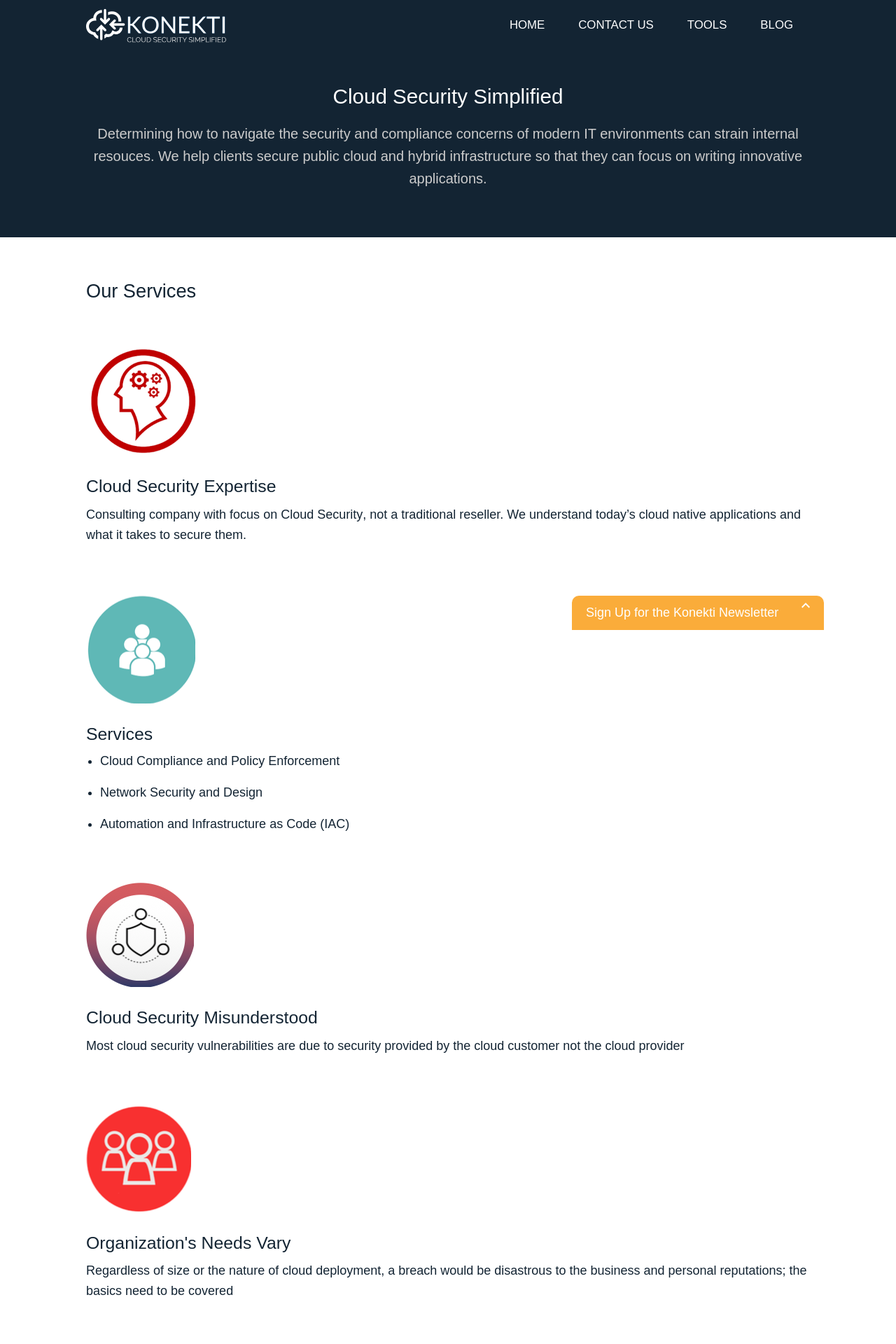
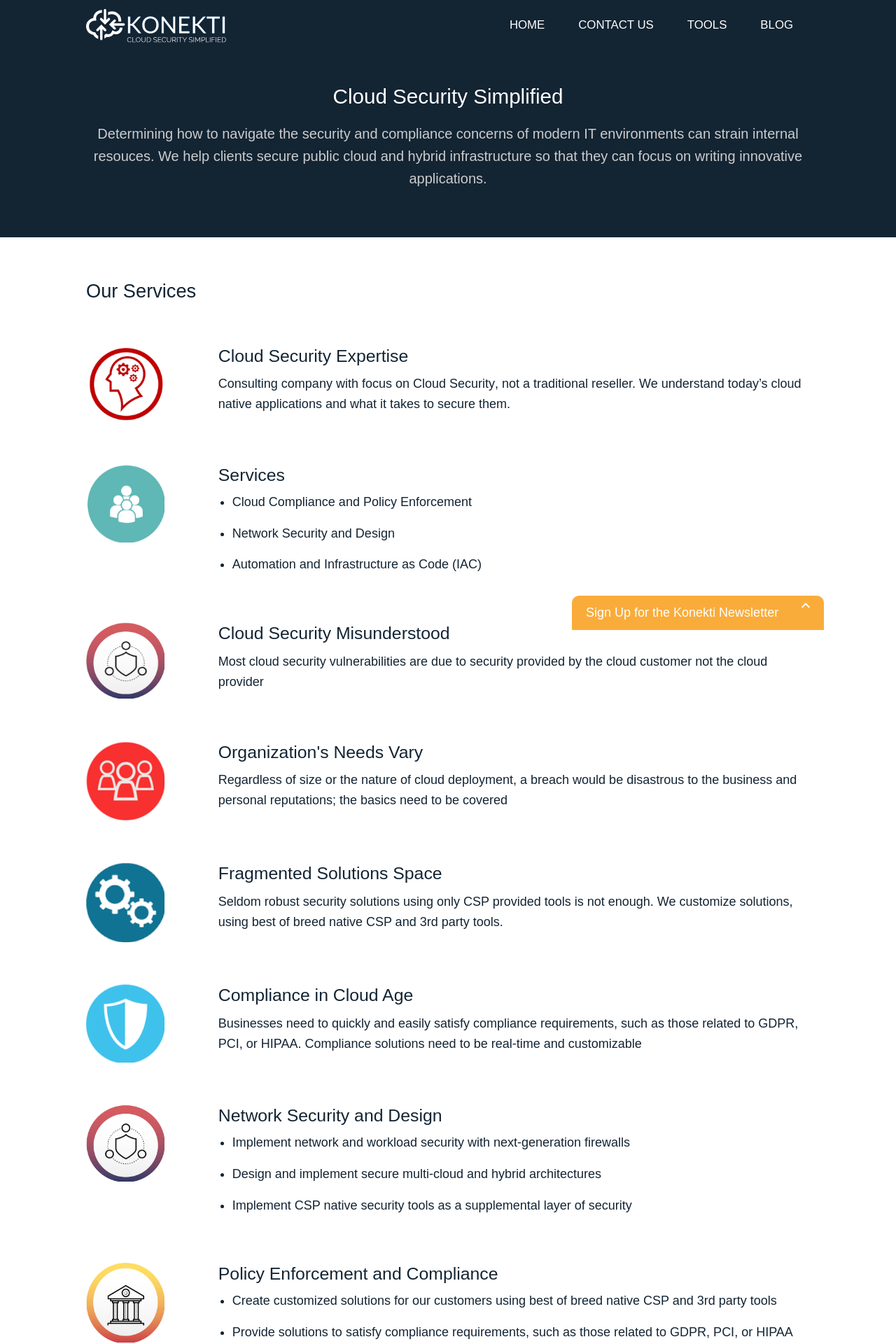
Before and after one commit to konekti/jeffbrl.github.io, a Jekyll site: the page built from _pages/index.md, in a window 1280 px wide. Shown: the top 1920 px of the page at 70% size. Built offline with Jekyll 4.4.1, drawn with Linux system fonts in a browser that asks for light colours; nearby versions of some CDN libraries.

Commit message:
edit styles

```diff
--- a/_sass/_utilities.scss
+++ b/_sass/_utilities.scss
@@ -221,6 +221,12 @@ $sites: (
 .grid-4{
   grid-template-columns: repeat(auto-fit, minmax(180px, 1fr));
 }
+.grid-service {
+  grid-template-columns: 10rem 1fr;
+  @media screen and (max-width: 40rem) {
+    grid-template-columns: 1fr;
+  }
+}
 
 @media screen and (min-width: 1024px) {
   .figure {
@@ -275,3 +281,6 @@ $emojis: (
     color: #28a745;
   }
 }
+.thumbnail {
+  width: 7rem;
+}
```
